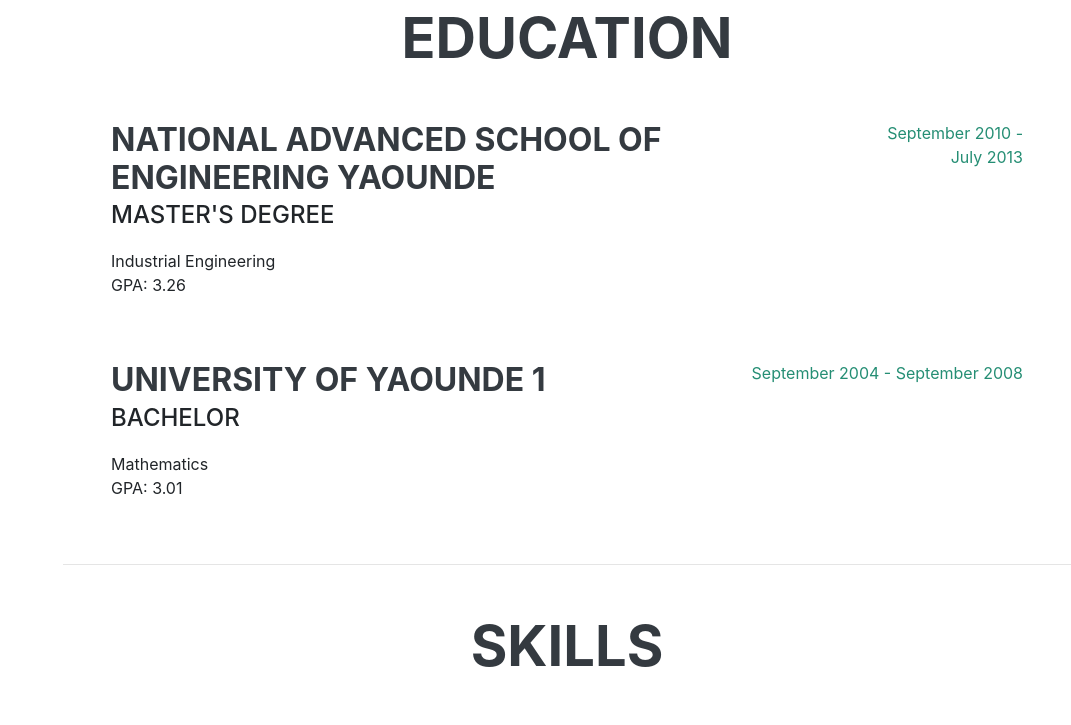
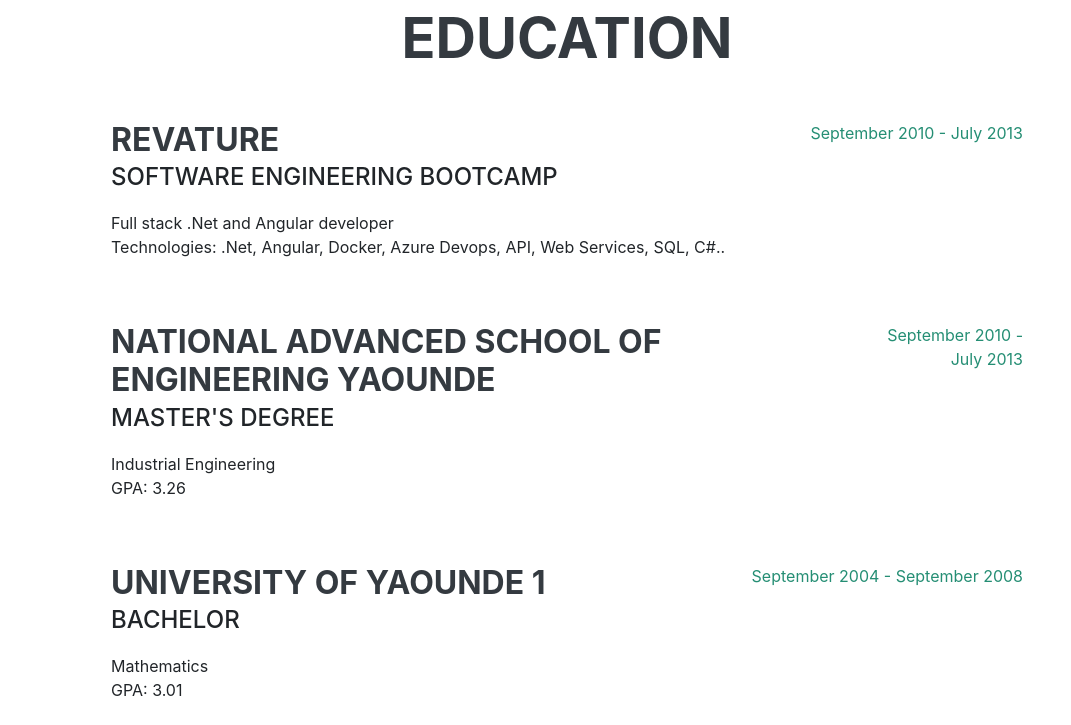
Before and after one commit to Ektiva/Ektiva.github.io, a plain HTML site: page index.html in a window 1280 px wide. Shown: the part 3200-3925 px from the top of the page, without its empty margins (209-1280 px from the left). Drawn offline with Linux system fonts and the light colour scheme; a web font is replaced by a local one.

Commit message:
Content Added

```diff
--- a/index.html
+++ b/index.html
@@ -297,6 +297,17 @@
     <section class="resume-section p-1 p-lg-5 d-flex align-items-center" id="education">
       <div class="w-100">
         <h2 class="mb-5 text-center">Education</h2>
+		<div class="resume-item d-flex flex-column flex-md-row justify-content-between mb-5">
+          <div class="resume-content">
+            <h3 class="mb-0">Revature</h3>
+            <div class="subheading mb-3">Software Engineering Bootcamp</div>
+            <div>Full stack .Net and Angular developer</div>
+            <p>Technologies: .Net, Angular, Docker, Azure Devops, API, Web Services, SQL, C#..  </p>
+          </div>
+          <div class="resume-date text-md-right">
+            <span class="text-primary">September 2010 - July 2013</span>
+          </div>
+        </div>
         <div class="resume-item d-flex flex-column flex-md-row justify-content-between mb-5">
           <div class="resume-content">
             <h3 class="mb-0">National Advanced School of Engineering Yaounde</h3>
```
